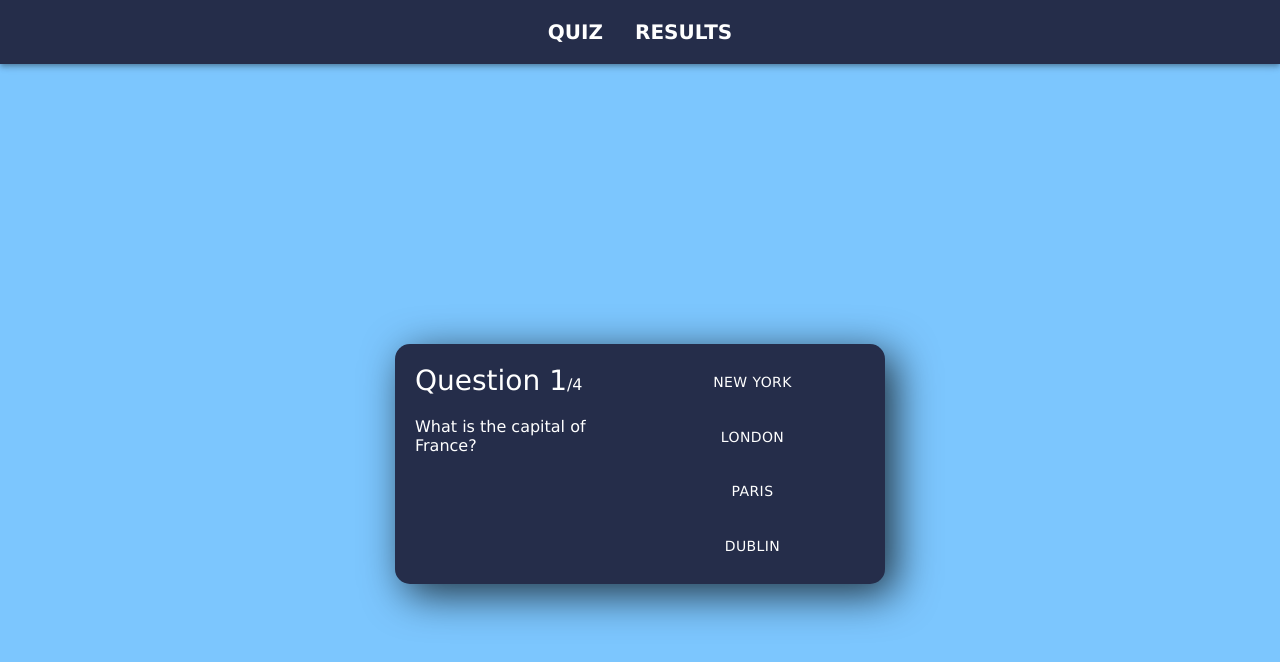
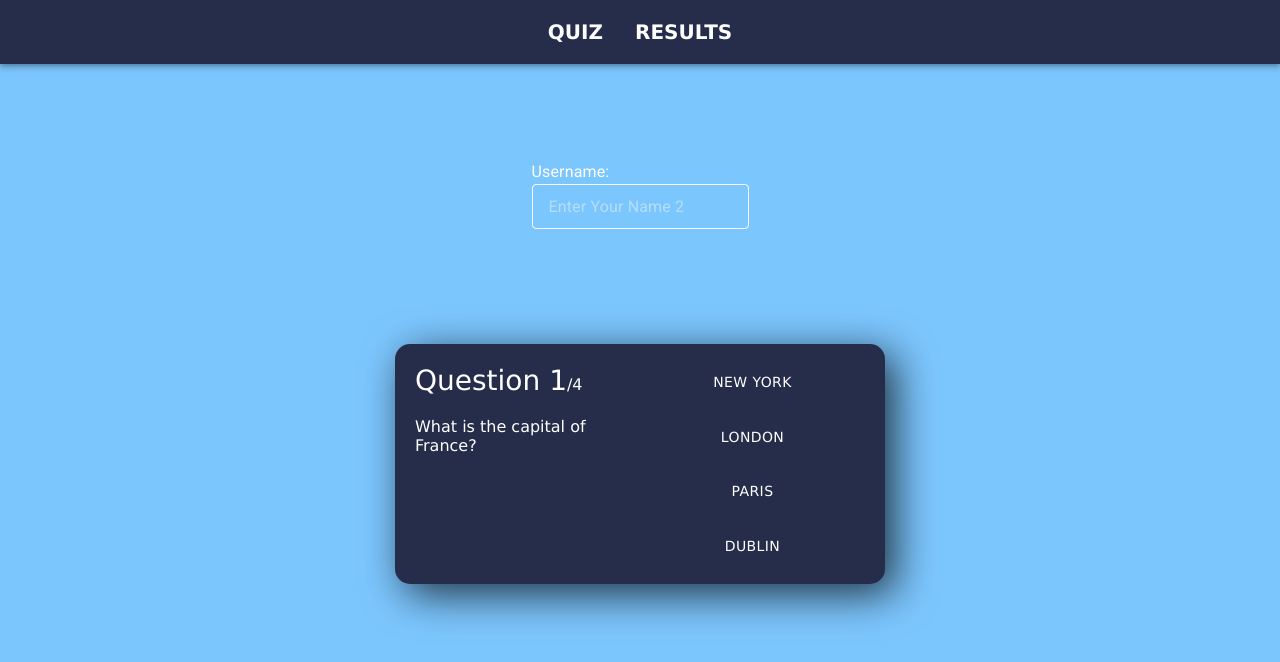
Before and after one commit to IlyaKrapivnoy/react_quiz_selftest, a React (Create React App) app: page / in a window 1280 px wide. Shown: the top 662 px of the page. Built offline with nearby package versions, Linux system fonts and the light colour scheme.

Commit message:
add username

```diff
--- a/src/components/Quiz.jsx
+++ b/src/components/Quiz.jsx
@@ -1,5 +1,5 @@
 import React, { useState } from 'react';
-import { TextField, Button, InputBase } from '@material-ui/core';
+import { Button, InputBase, Typography } from '@material-ui/core';
 import { makeStyles } from '@material-ui/core/styles';
 
 const useStyles = makeStyles((theme) => ({
@@ -59,6 +59,7 @@ const Quiz = () => {
     const [currentQuestion, setCurrentQuestion] = useState(0);
     const [showScore, setShowScore] = useState(false);
     const [score, setScore] = useState(0);
+    const [username, setUsername] = useState('');
 
     const handleAnswerButtonClick = (isCorrect) => {
         if (isCorrect === true) {
@@ -76,16 +77,21 @@ const Quiz = () => {
 
     return (
         <div className='wrapper'>
+            <div className='userName'>
+                <Typography>Username:</Typography>
+                <InputBase
+                    variant='outlined'
+                    placeholder='Enter Your Name 2'
+                    className={classes.textField}
+                    onChange={(e) => setUsername(e.target.value)}
+                />
+                {username}
+            </div>
             <div className='app'>
                 {showScore ? (
                     <div className='score-section'>
                         You scored {score} out of {questions.length}
                         <div className='left-side-score-section'>
-                            <InputBase
-                                variant='outlined'
-                                placeholder='Enter Your Name 2'
-                                className={classes.textField}
-                            />
                             <Button
                                 onClick={() => {
                                     setShowScore(false);
--- a/src/index.css
+++ b/src/index.css
@@ -34,6 +34,16 @@ body {
     display: flex;
     justify-content: center;
     height: 100vh;
+    flex-direction: column;
+  }
+
+  .userName {
+    display: flex;
+    flex-direction: column;
+    position: absolute;
+    top: 20%;
+    font-size: 20px;
+    letter-spacing: 2px;
   }
 
   .score-section {
```
